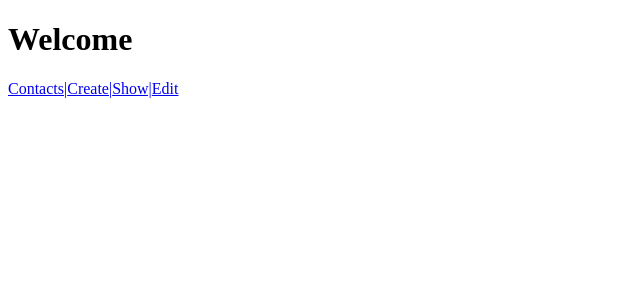
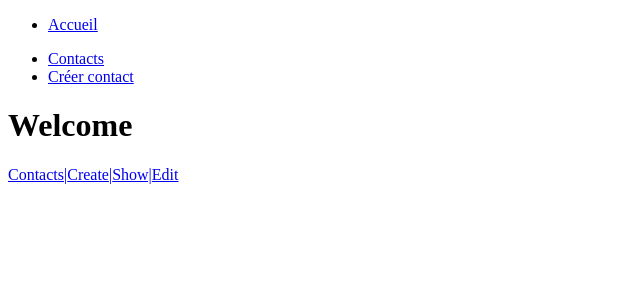
Before and after one commit to jochri3/contacts_list_1_3_december_2021, a React (Create React App) app: page / in a window 1280 px wide. Shown: the top 300 px of the page, without its empty margins (0-640 px from the left). Built offline with nearby package versions, Linux system fonts and the light colour scheme.

Commit message:
add navigation menu

```diff
--- /dev/null
+++ b/src/components/layout/header/index.tsx
@@ -0,0 +1,34 @@
+import { Link, Outlet } from "react-router-dom";
+
+const Header: React.FC = () => {
+  return (
+    <>
+      <header>
+        <nav className="nav">
+          <ul className="nav-item nav-brand">
+            <li>
+              <Link to="/" className="nav-link">
+                Accueil
+              </Link>
+            </li>
+          </ul>
+          <ul className="nav-item nav-links">
+            <li>
+              <Link to="/contacts" className="nav-link">
+                Contacts
+              </Link>
+            </li>
+            <li>
+              <Link to="#" className="nav-link">
+                Créer contact
+              </Link>
+            </li>
+          </ul>
+        </nav>
+      </header>
+      <Outlet />
+    </>
+  );
+};
+
+export default Header;
--- a/src/router.tsx
+++ b/src/router.tsx
@@ -1,4 +1,5 @@
 import { BrowserRouter, Routes, Route } from "react-router-dom";
+import Header from "./components/layout/header";
 import Create from "./pages/contacts/create";
 import Edit from "./pages/contacts/edit";
 import Index from "./pages/contacts/index";
@@ -9,11 +10,13 @@
   return (
     <BrowserRouter>
       <Routes>
-        <Route path="/" element={<Home />} />
-        <Route path="contacts" element={<Index />} />
-        <Route path="contact/new" element={<Create />} />
-        <Route path="contact/:id" element={<Show />} />
-        <Route path="contact/:id/edit" element={<Edit />} />
+        <Route path="/" element={<Header />}>
+          <Route index element={<Home />} />
+          <Route path="contacts" element={<Index />} />
+          <Route path="contact/new" element={<Create />} />
+          <Route path="contact/:id" element={<Show />} />
+          <Route path="contact/:id/edit" element={<Edit />} />
+        </Route>
       </Routes>
     </BrowserRouter>
   );
```
